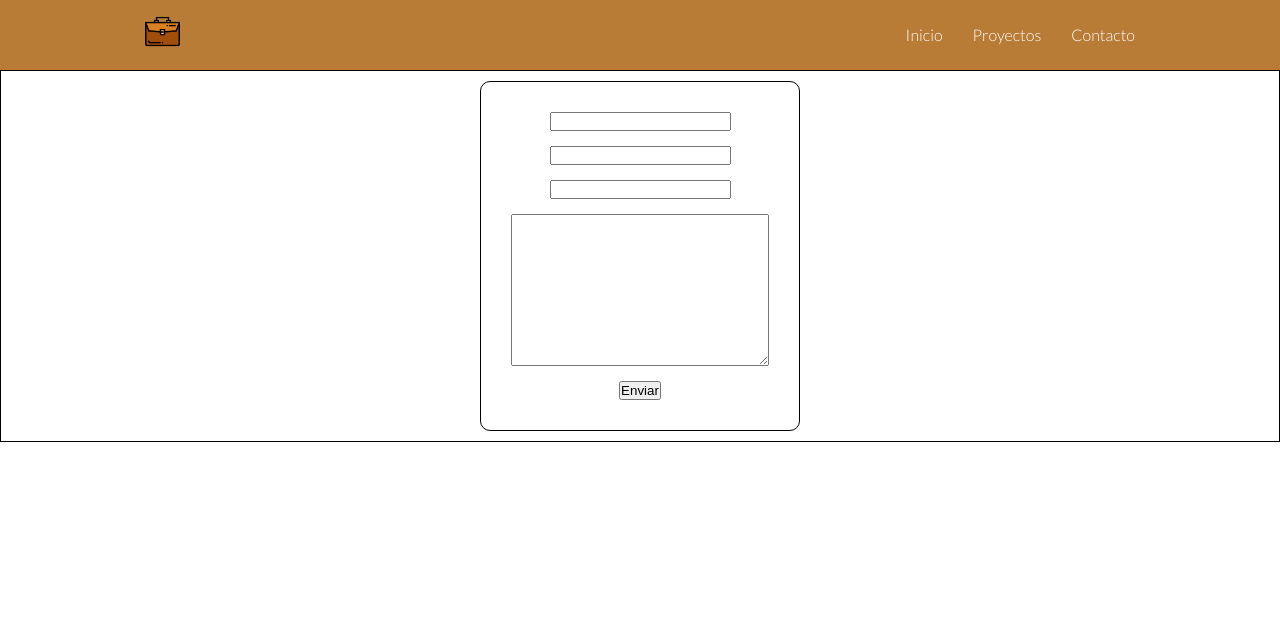
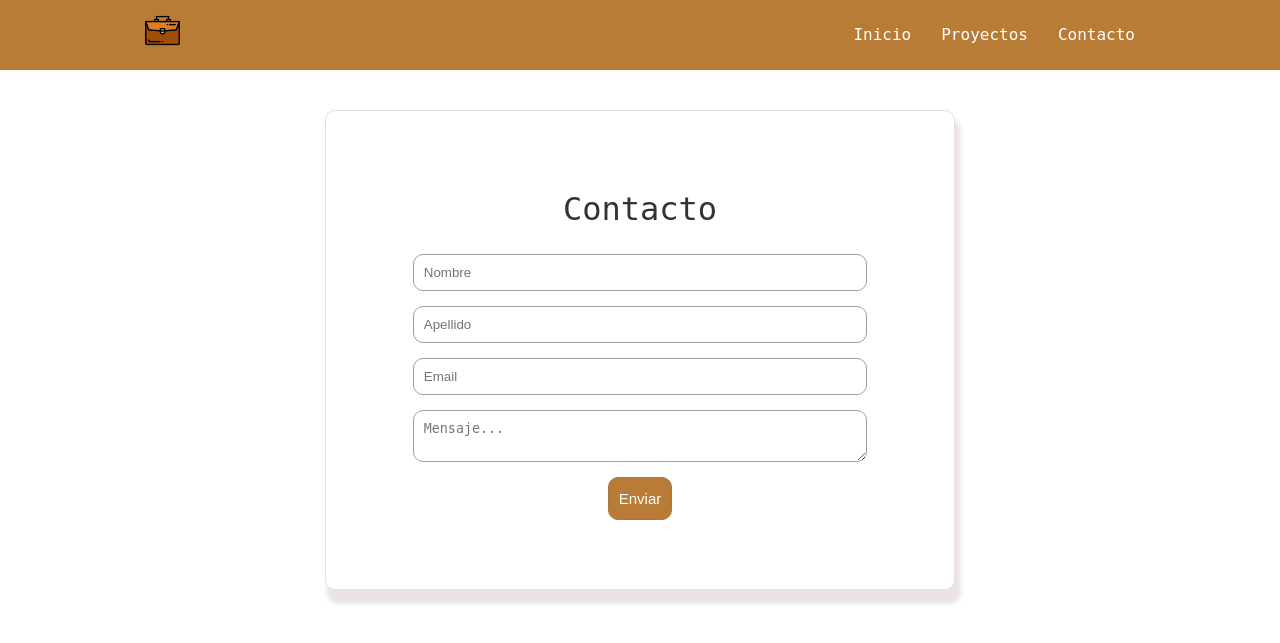
Before and after one commit to Erick0711/Portafolio2.0, a PHP site: page /contacto in a window 1280 px wide. Shown: the top 643 px of the page. Run offline with PHP 8.4, Linux system fonts and the light colour scheme.

Commit message:
SE TERMINO LO QUE ES LA PAGINA DE CONTACTO CON SUS RESPECTIVOS ESTILOS

```diff
--- a/contacto.php
+++ b/contacto.php
@@ -11,7 +11,7 @@
 </head>
 <body>
     <!-- Navbar -->
-    <div class="navbar">
+    <div class="navbar google-font-300">
         <div class="container flex">
         <h1 class="logo-portafolio"><a class="logo-item" href="./" title="portafolio-inicio"><img src="./images/portafolio.png" alt="imagen-portafolio"></a></h1>
             <nav>
@@ -23,15 +23,17 @@
             </nav>
         </div>
     </div>
+        <form action="" class="form google-font-300">
 
-    <form action="" class="form flex-form">
-        <div class="form-item flex-form">
-            <input type="text">
-            <input type="text">
-            <input type="email">
-            <textarea name="" id="" cols="30" rows="10"></textarea>
-            <input type="submit" value="Enviar">
+        <div class="form-item flex-form" >
+        <h1>Contacto</h1>
+            <input type="text" class="txtnombre" name="nombre" placeholder="Nombre">
+            <input type="text" class="txtapellido" name="apellido" placeholder="Apellido">
+            <input type="email" class="txtemail" name="email" placeholder="Email">
+            <textarea class="txtmensaje"name="mensaje" placeholder="Mensaje..."></textarea>
+            <input type="submit" value="Enviar" name="enviar" class="btn-enviar">
         </div>
     </form>
+
 </body>
 </html>
--- a/css/newStyle.css
+++ b/css/newStyle.css
@@ -150,14 +150,50 @@
     padding: 30px;
 }
 .form{
+    margin-top: 30px;
+    display: flex;
+    justify-content: space-around;
     width: 100%;
-    height: auto;
+    height: 500px;
     padding: 10px;
-    border: 1px solid black;
 
 }
 .form-item{
+    width: 50%;
     gap: 15px;
-    border: 1px solid black;
     border-radius: 10px;
+    border: 1px solid rgba(231, 221, 221, 0.959);
+    box-shadow: 4px 12px 4px 2px rgba(231, 221, 221, 0.781);
 }
+.txtnombre,.txtapellido,.txtemail,.txtmensaje{
+    min-width: 80%;
+    padding: 10px;
+    border-radius: 10px;
+    border: 1px solid rgb(168, 155, 155);
+    transition: 1se all;
+}
+.txtnombre:focus,.txtapellido:focus,.txtemail:focus,.txtmensaje:focus{
+border: 2px solid rgb(31, 103, 136);
+outline: none !important;
+}
+.txtmensaje{
+    max-width: 80%;
+    max-height: 70%;
+}
+.btn-enviar{
+    padding: 12px 10px;
+    border: none;
+    background-color: #b97c37;
+    color: white;
+    border: 1px solid #a37746;
+    border-radius: 10px;
+    font-size: 15px;
+    transition: .5s all;
+}
+.btn-enviar:hover{
+    background-color: #cc812c;
+    color: rgb(223, 213, 213);
+}
+input:focus::placeholder {
+    color: transparent;
+}
--- a/css/style.css
+++ b/css/style.css
@@ -315,6 +315,13 @@ pre {
   .features-main .grid > *:nth-child(2) {
     grid-column: 1;
   }
+  .form-item{
+    min-width: 90%;
+  }
+  .item-social{
+    display: flex;
+    justify-content: center;
+  }
 }
 
 /* Mobile */
```
